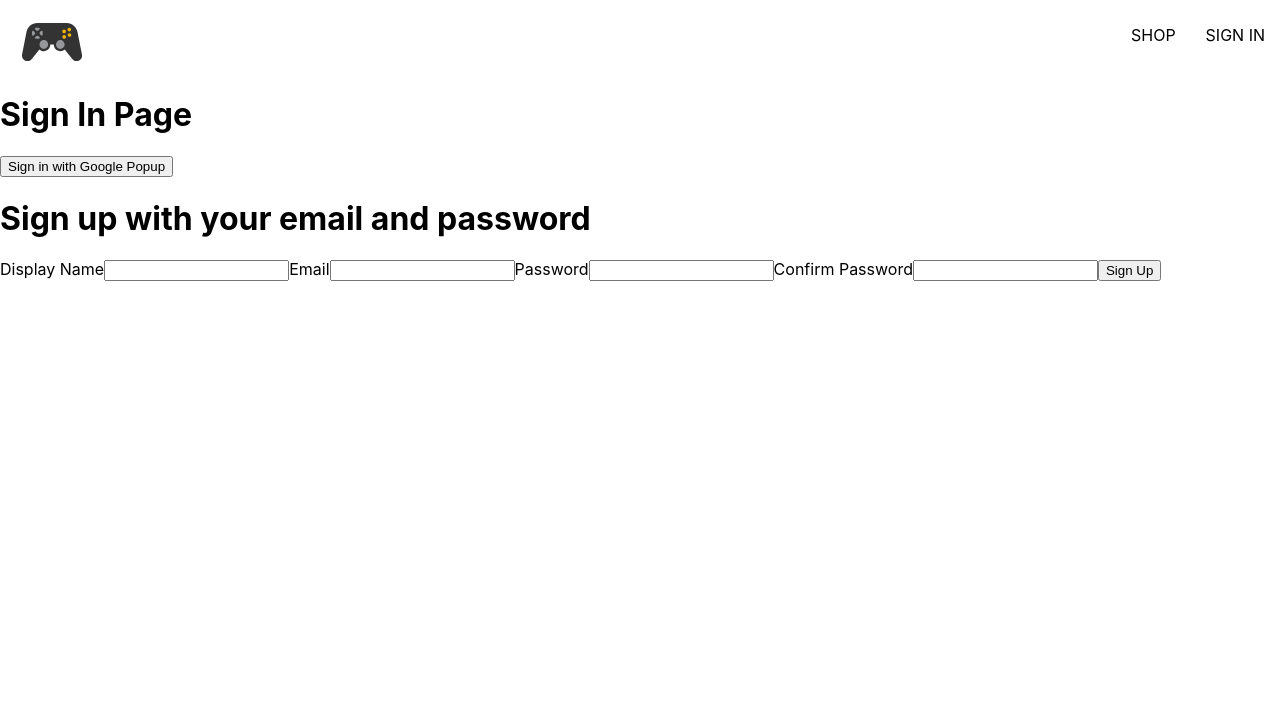
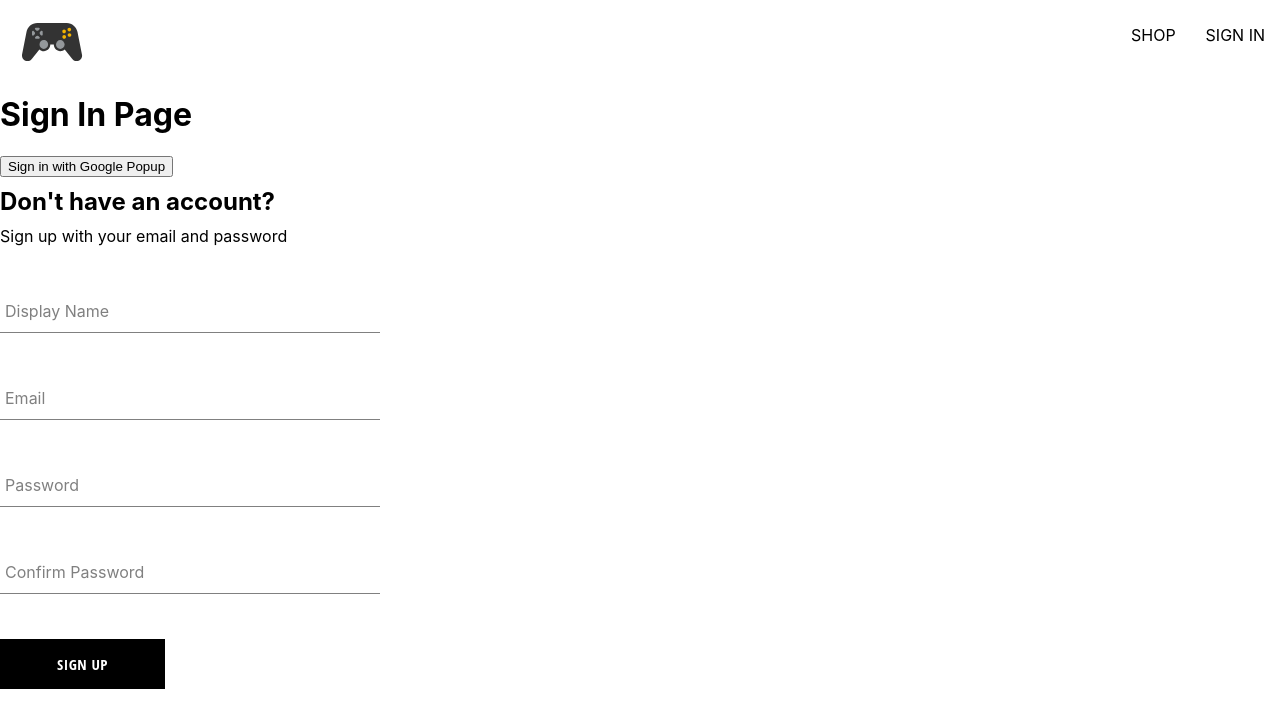
Before and after one commit to chrisyandev/react-ecommerce-esports, a React (Create React App) app: page /sign-in in a window 1280 px wide. Shown: the top 728 px of the page. Built offline with nearby package versions, Linux system fonts and the light colour scheme.

Commit message:
feat: improve styling of form and button

```diff
--- /dev/null
+++ b/src/components/button/button.component.jsx
@@ -0,0 +1,19 @@
+import "./button.styles.scss";
+
+const BUTTON_TYPE_CLASSES = {
+  google: "google-sign-in",
+  inverted: "inverted",
+};
+
+function Button({ children, buttonType, ...otherProps }) {
+  return (
+    <button
+      className={`button-container ${BUTTON_TYPE_CLASSES[buttonType]}`}
+      {...otherProps}
+    >
+      {children}
+    </button>
+  );
+}
+
+export default Button;
--- /dev/null
+++ b/src/components/button/button.styles.scss
@@ -0,0 +1,46 @@
+.button-container {
+  min-width: 165px;
+  width: auto;
+  height: 50px;
+  letter-spacing: 0.5px;
+  line-height: 50px;
+  padding: 0 35px 0 35px;
+  font-size: 15px;
+  background-color: black;
+  color: white;
+  text-transform: uppercase;
+  font-family: "Open Sans Condensed";
+  font-weight: bolder;
+  border: none;
+  cursor: pointer;
+  display: flex;
+  justify-content: center;
+
+  &:hover {
+    background-color: white;
+    color: black;
+    border: 1px solid black;
+  }
+
+  &.google-sign-in {
+    background-color: #4285f4;
+    color: white;
+
+    &:hover {
+      background-color: #357ae8;
+      border: none;
+    }
+  }
+
+  &.inverted {
+    background-color: white;
+    color: black;
+    border: 1px solid black;
+
+    &:hover {
+      background-color: black;
+      color: white;
+      border: none;
+    }
+  }
+}
--- /dev/null
+++ b/src/components/form-input/form-input.component.jsx
@@ -0,0 +1,20 @@
+import "./form-input.styles.scss";
+
+function FormInput({ label, inputOptions }) {
+  return (
+    <div className="group">
+      <input className="form-input" {...inputOptions} />
+      {label && (
+        <label
+          className={`${
+            inputOptions.value.length > 0 ? "shrink" : ""
+          } form-input-label`}
+        >
+          {label}
+        </label>
+      )}
+    </div>
+  );
+}
+
+export default FormInput;
--- /dev/null
+++ b/src/components/form-input/form-input.styles.scss
@@ -0,0 +1,54 @@
+$sub-color: grey;
+$main-color: black;
+
+@mixin shrinkLabel {
+  top: -14px;
+  font-size: 12px;
+  color: $main-color;
+}
+
+.group {
+  position: relative;
+  margin: 45px 0;
+
+  .form-input {
+    background: none;
+    background-color: white;
+    color: $sub-color;
+    font-size: 18px;
+    padding: 10px 10px 10px 5px;
+    display: block;
+    width: 100%;
+    border: none;
+    border-radius: 0;
+    border-bottom: 1px solid $sub-color;
+    margin: 25px 0;
+
+    &:focus {
+      outline: none;
+    }
+
+    &:focus ~ .form-input-label {
+      @include shrinkLabel();
+    }
+  }
+
+  input[type="password"] {
+    letter-spacing: 0.3em;
+  }
+
+  .form-input-label {
+    color: $sub-color;
+    font-size: 16px;
+    font-weight: normal;
+    position: absolute;
+    pointer-events: none;
+    left: 5px;
+    top: 10px;
+    transition: 300ms ease all;
+
+    &.shrink {
+      @include shrinkLabel();
+    }
+  }
+}
--- a/src/components/sign-up-form/sign-up-form.component.jsx
+++ b/src/components/sign-up-form/sign-up-form.component.jsx
@@ -1,9 +1,14 @@
 import { useState } from "react";
+
+import FormInput from "../form-input/form-input.component";
+import Button from "../button/button.component";
 
 import {
   createAuthUserWithEmailAndPassword,
   createUserDocumentFromAuth,
 } from "../../utils/firebase/firebase.utils";
+
+import "./sign-up-form.styles.scss";
 
 const defaultFormFields = {
   displayName: "",
@@ -52,46 +57,55 @@
   };
 
   return (
-    <div>
-      <h1>Sign up with your email and password</h1>
+    <div className="sign-up-container">
+      <h2>Don't have an account?</h2>
+      <span>Sign up with your email and password</span>
       <form onSubmit={handleSubmit}>
-        <label>Display Name</label>
-        <input
-          type="text"
-          required
-          onChange={handleChange}
-          name="displayName"
-          value={displayName}
+        <FormInput
+          label="Display Name"
+          inputOptions={{
+            type: "text",
+            required: true,
+            onChange: handleChange,
+            name: "displayName",
+            value: displayName,
+          }}
         />
 
-        <label>Email</label>
-        <input
-          type="email"
-          required
-          onChange={handleChange}
-          name="email"
-          value={email}
+        <FormInput
+          label="Email"
+          inputOptions={{
+            type: "email",
+            required: true,
+            onChange: handleChange,
+            name: "email",
+            value: email,
+          }}
         />
 
-        <label>Password</label>
-        <input
-          type="password"
-          required
-          onChange={handleChange}
-          name="password"
-          value={password}
+        <FormInput
+          label="Password"
+          inputOptions={{
+            type: "password",
+            required: true,
+            onChange: handleChange,
+            name: "password",
+            value: password,
+          }}
         />
 
-        <label>Confirm Password</label>
-        <input
-          type="password"
-          required
-          onChange={handleChange}
-          name="confirmPassword"
-          value={confirmPassword}
+        <FormInput
+          label="Confirm Password"
+          inputOptions={{
+            type: "password",
+            required: true,
+            onChange: handleChange,
+            name: "confirmPassword",
+            value: confirmPassword,
+          }}
         />
 
-        <button type="submit">Sign Up</button>
+        <Button type="submit">Sign Up</Button>
       </form>
     </div>
   );
--- /dev/null
+++ b/src/components/sign-up-form/sign-up-form.styles.scss
@@ -0,0 +1,9 @@
+.sign-up-container {
+  display: flex;
+  flex-direction: column;
+  width: 380px;
+
+  h2 {
+    margin: 10px 0;
+  }
+}
```
